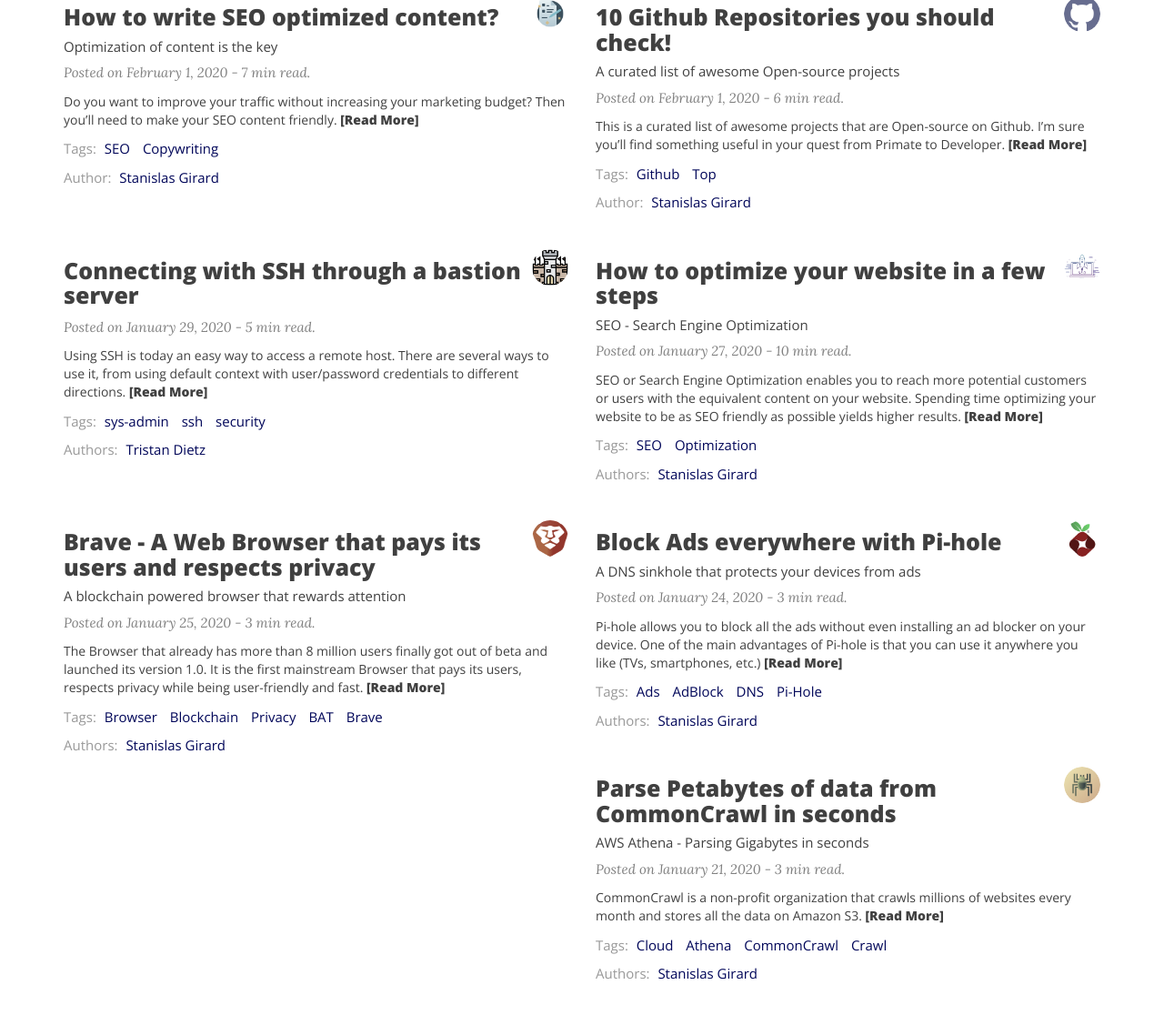
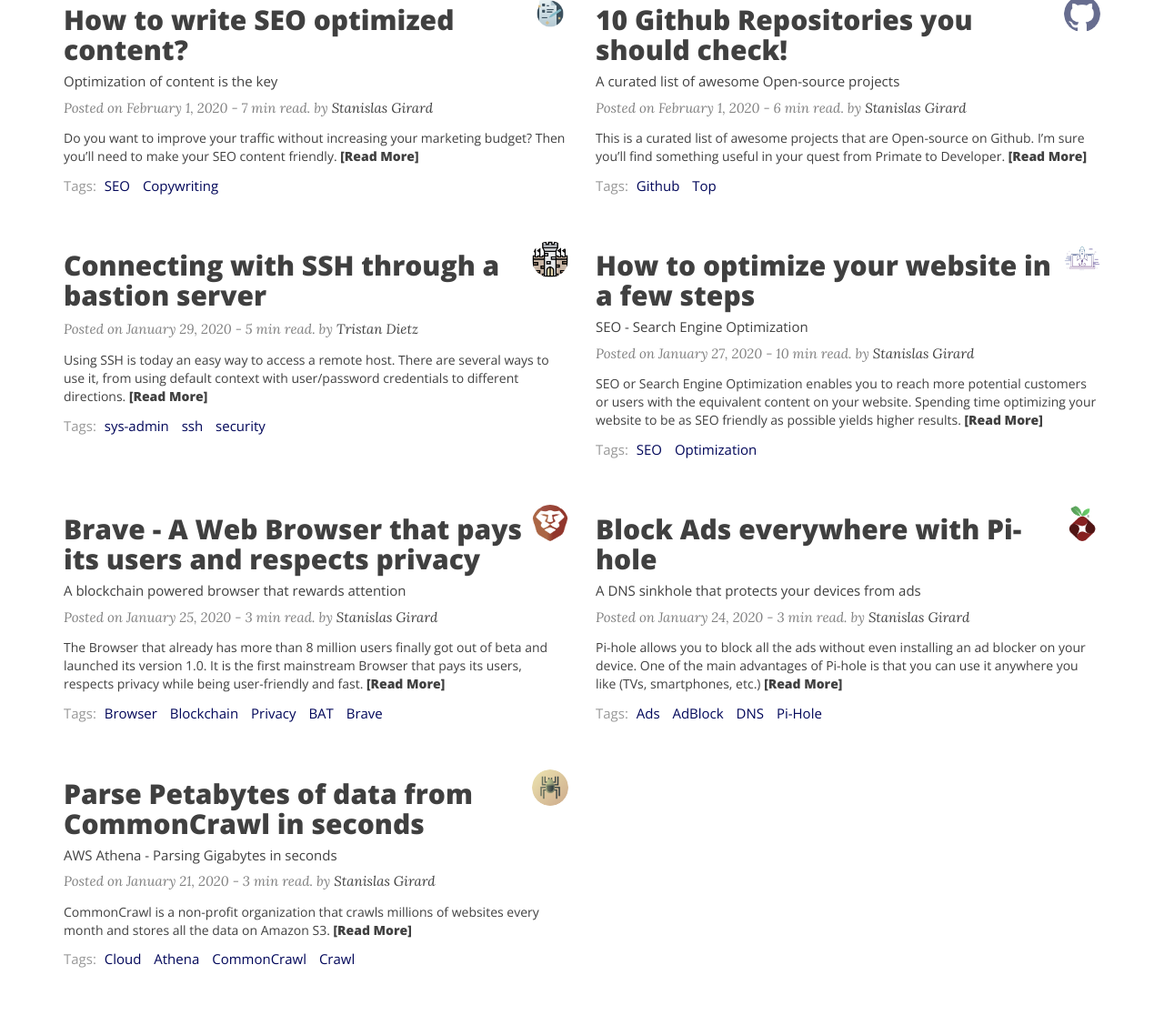
Before and after one commit to StanGirard/Primates-Jekyll, a Jekyll site: the page built from index.html, in a window 1280 px wide and 1400 px high, scrolled down 464 px. Shown: the part 252-1368 px from the top of the window at 91% size. Built offline with Jekyll 4.4.1, drawn with Linux system fonts in a browser that asks for light colours; nearby versions of some CDN libraries; the list of posts is cut into pages by our own code.

Commit message:
[HOME] Authors below subtitle

```diff
--- a/css/main.css
+++ b/css/main.css
@@ -39,7 +39,8 @@
 	padding-bottom: 2px;
 }
 
-p a::before{
+
+p a:not(.authors)::before{
 	content: "";
 	width: 100%;
 	height: 100%;
@@ -54,7 +55,7 @@
 	transform-origin: left bottom
 }
 
-p a:hover::before{
+p a:not(.authors):hover::before{
 	width: 0;
 }
 
@@ -374,7 +375,7 @@
 }
 
 .post-preview .post-title {
-  font-size: 20px;
+  font-size: 24px;
   margin-top: 0;
 }
 .post-preview .post-subtitle {
@@ -423,7 +424,7 @@
 
 @media only screen and (min-width: 768px) {
   .post-preview .post-title {
-    font-size: 25px;
+    font-size: 30px;
   }
 }
 
--- a/index.html
+++ b/index.html
@@ -30,6 +30,20 @@
       Posted on {{ post.date | date: site.date_format }}
       <!-- Add Read Time for the post -->
       - {% include read-time.html content=post.content %}
+      {% if post.author.size == 1 %}
+      {% for authors_post in post.author %}
+      {% assign author = site.authors | where: "name", authors_post | first %}
+      <!-- Personal Info. -->
+      by <a class="authors" href="{{ author.web }}">{{ author.display_name }}</a>
+      {% endfor %}
+      {% endif %}
+      {% if post.author.size > 1 %}
+      by
+      {% for authors_post in post.author %}
+      {% assign author = site.authors | where: "name", authors_post | first %}
+      <a class="authors" href="{{ author.web }}">{{ author.display_name }}</a>
+      {% endfor %}
+      {% endif %}
     </p>
 
     <div class="post-entry-container">
@@ -56,20 +70,7 @@
     </div>
     {% endif %}
     <div class="blog-tags">
-      {% if post.author.size == 1 %}
-      {% for authors_post in post.author %}
-      {% assign author = site.authors | where: "name", authors_post | first %}
-      <!-- Personal Info. -->
-      Author: <a href="{{ author.web }}">{{ author.display_name }}</a>
-      {% endfor %}
-      {% endif %}
-      {% if post.author.size > 1 %}
-      Authors:
-      {% for authors_post in post.author %}
-      {% assign author = site.authors | where: "name", authors_post | first %}
-      <a href="{{ author.web }}">{{ author.display_name }}</a>
-      {% endfor %}
-      {% endif %}
+
 
 
     </div>
```
